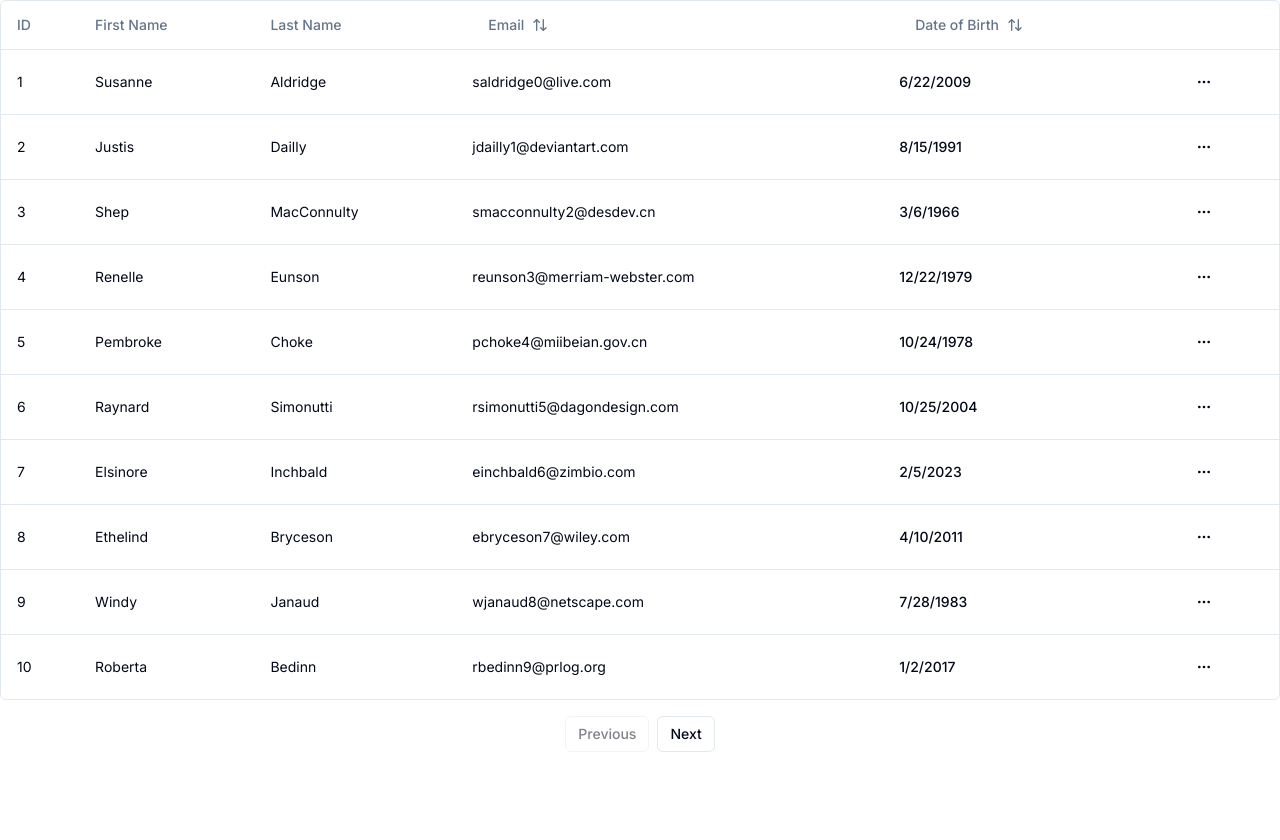
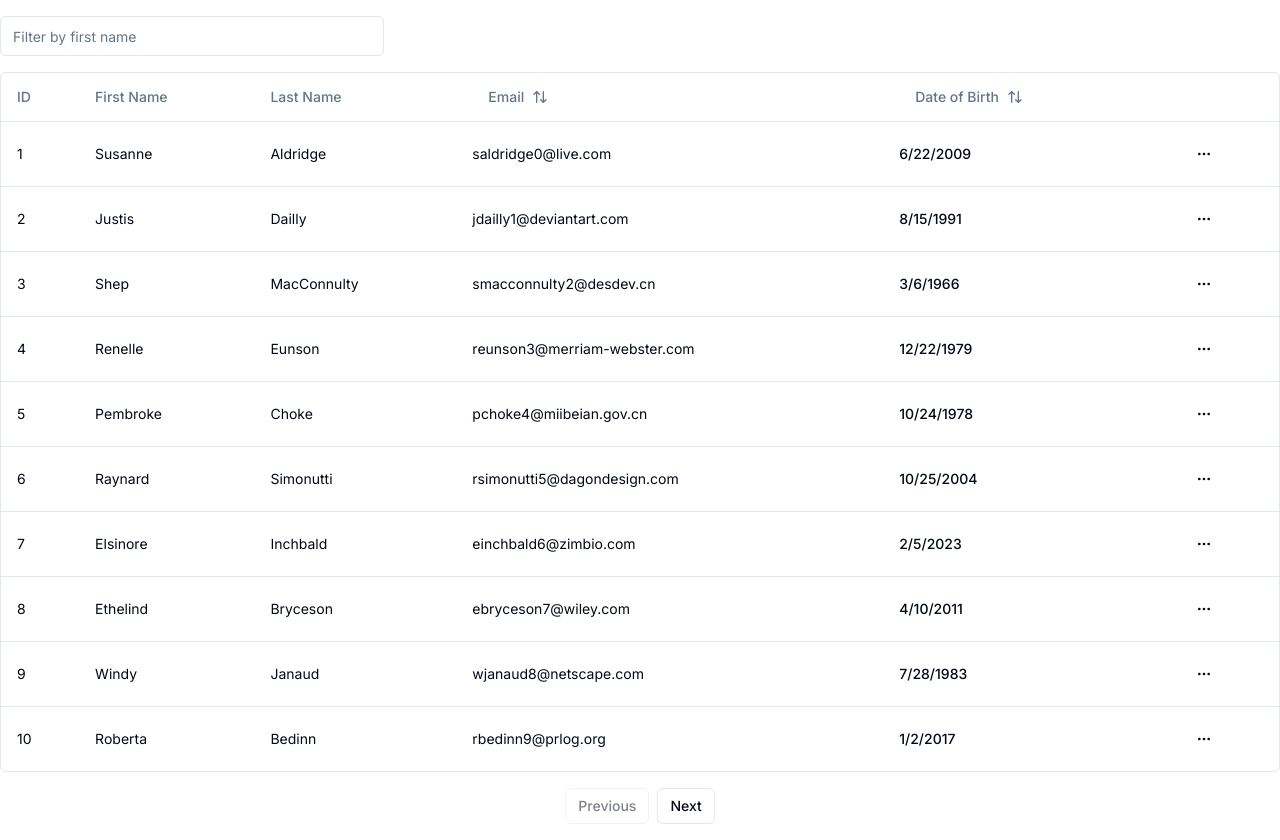
Before and after one commit to roseylikeme/shadcn-ui-table, a Next.js app: page /people in a window 1280 px wide. Before the commit the page ends 800 px from the top, so only its background shows below. Built offline with nearby package versions, Linux system fonts and the light colour scheme.

Commit message:
search filter

```diff
--- a/src/app/people/data-table.tsx
+++ b/src/app/people/data-table.tsx
@@ -2,12 +2,15 @@
 
 import React from 'react'
 import { Button } from "@/components/ui/button"
+import { Input } from "@/components/ui/input"
 
 import {
     ColumnDef,
+    ColumnFiltersState,
     SortingState,
     flexRender,
     getCoreRowModel,
+    getFilteredRowModel,
     getPaginationRowModel,
     getSortedRowModel,
     useReactTable,
@@ -32,22 +35,36 @@
     data
 }: DataTableProps<TData, TValue>) {
     const [sorting, setSorting] = React.useState<SortingState>([])
+    const [columnFilters, setColumnFilters] = React.useState<ColumnFiltersState>([])
 
     const table = useReactTable({
         data,
         columns,
         getCoreRowModel: getCoreRowModel(),
         getPaginationRowModel: getPaginationRowModel(), // new
+        getSortedRowModel: getSortedRowModel(),
         onSortingChange: setSorting,
-        getSortedRowModel: getSortedRowModel(),
+        onColumnFiltersChange: setColumnFilters,
+        getFilteredRowModel: getFilteredRowModel(),
 
         state: {
             sorting,
+            columnFilters
         }
     })
 
     return (
         <div>
+            <div className='flex items-center py-4'>
+                <Input
+                    placeholder='Filter by first name'
+                    value={(table.getColumn("first_name")?.getFilterValue() as string) ?? ""}
+                    onChange={(event) => {
+                        table.getColumn("first_name")?.setFilterValue(event.target.value)
+                    }}
+                    className='max-w-sm'
+                />
+            </div>
             <div className="rounded-md border">
                 <Table>
                     <TableHeader>
--- /dev/null
+++ b/src/components/ui/input.tsx
@@ -0,0 +1,25 @@
+import * as React from "react"
+
+import { cn } from "@/lib/utils"
+
+export interface InputProps
+  extends React.InputHTMLAttributes<HTMLInputElement> {}
+
+const Input = React.forwardRef<HTMLInputElement, InputProps>(
+  ({ className, type, ...props }, ref) => {
+    return (
+      <input
+        type={type}
+        className={cn(
+          "flex h-10 w-full rounded-md border border-input bg-background px-3 py-2 text-sm ring-offset-background file:border-0 file:bg-transparent file:text-sm file:font-medium placeholder:text-muted-foreground focus-visible:outline-none focus-visible:ring-2 focus-visible:ring-ring focus-visible:ring-offset-2 disabled:cursor-not-allowed disabled:opacity-50",
+          className
+        )}
+        ref={ref}
+        {...props}
+      />
+    )
+  }
+)
+Input.displayName = "Input"
+
+export { Input }
```
